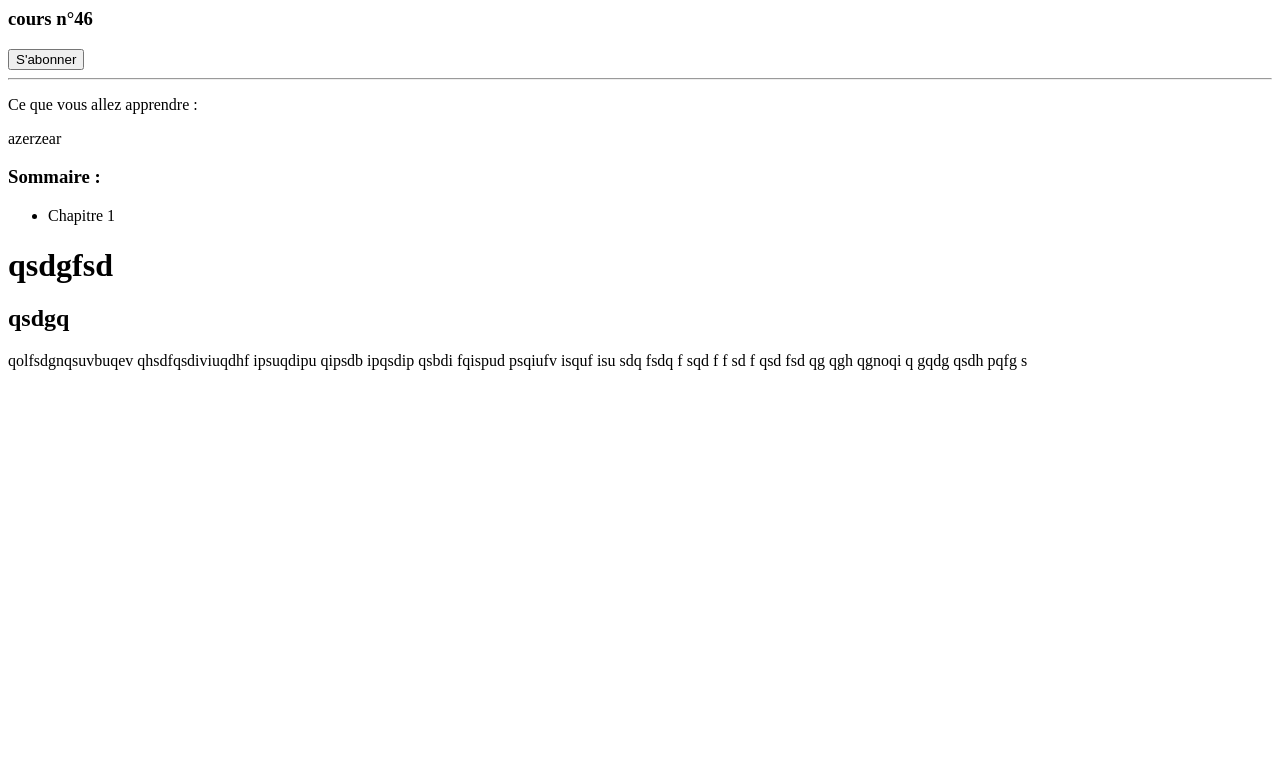
After one commit to FC-Dijkstra/SiteFormation_DAW, a PHP site: page /back/data/cours/15/index.html in a window 1280 px wide. The commit adds this page. Shown: the top 783 px of the page. Run offline with PHP 8.4, Linux system fonts and the light colour scheme.

Commit message:
creation cours ope

```diff
--- /dev/null
+++ b/back/data/cours/15/index.html
@@ -0,0 +1,22 @@
+<body class='light' onload='setFollowValue()'> <div id='progress'></div>
+<h3 id='bvn'>cours n°46</h3>
+<button id='abonnement' type='button' value='S'abonner' onclick='AboDesabo()'>S'abonner</button>
+<div id='line0'><hr></div>
+<div id='apprendre'> <p id='titre'> Ce que vous allez apprendre : </p> <p>azerzear</p> </div>
+<div id='sommaire'> <h3> Sommaire : </h3>
+<ul class='m_Chapitre' id='Chapitre_1'><a onclick='afficherMasquer("listeChapitre1")'><li>Chapitre 1</li></a><ul id='listeChapitre1' class='m_Section' style='display: none;'>
+<li class='liste'><a href='#Chapitre1_Section1'>Section1</a></li></ul> </ul>
+</div> <div id='Cours'>
+<h1 class='Chapitre' id='Chapitre1'>qsdgfsd</h1>
+<h2 class='Section' id='Chapitre1_Section1'>qsdgq</h2><p>qolfsdgnqsuvbuqev qhsdfqsdiviuqdhf ipsuqdipu qipsdb ipqsdip qsbdi fqispud psqiufv isquf isu
+sdq
+fsdq
+f sqd
+f
+f sd
+f qsd
+fsd
+qg qgh qgnoqi q
+ gqdg qsdh pqfg
+s</p>
+</div> </body>
--- a/back/router.php
+++ b/back/router.php
@@ -200,7 +200,9 @@ if (Input::exists())
 
 			case "saveCours":
 				if (!empty($_SESSION["admin"]))
-					saveCours();
+				{
+					saveCoursFold();
+				}
 				else
 					redirect::to("accueil");
 				break;
--- a/front/JS/Admin/ajoutCours.js
+++ b/front/JS/Admin/ajoutCours.js
@@ -265,7 +265,7 @@ function Envoie()
   var textjson = JSON.stringify(arraytest3);
   $("#rep").val(textjson);
   //console.log($("#rep").val());
-  $("#rep").submit();
+  $("#formRep").submit();
 }
 
 function createView(array,sommaire)
@@ -327,12 +327,10 @@ function createView(array,sommaire)
 			{
 				liste[indice] = "<h2 class='Section' id='Chapitre"+iC+"_Section"+j+"'>"+array[i+2*n_section+2+j+(j-1)]+"</h2>"
 				liste[indice] += "<p>"+array[i+2*n_section+3+j+(j-1)]+"</p>"
-				console.log(i+2*n_section+2+j+(j-1));
 				indice++;
 			}
 			n_section += Chap[i];
 		}
-		console.log(array);
 		liste[indice] = "</div> </body>";
 		return liste;
 
--- a/front/PHP/Admin/ajoutCours.php
+++ b/front/PHP/Admin/ajoutCours.php
@@ -1,7 +1,7 @@
 <link rel="stylesheet" href="/front/CSS/Admin/ajoutCours.css" type="text/css"/>
 <div id="progress"></div>
 <body>
-<form style="display: none;" method="post" action="/back/router.php" >
+<form style="display: none;" method="post" action="/back/router.php" id="formRep" >
 	<input type="hidden" name='action' value="saveCours"/>
 	<input type="hidden" name="csrf_token" value="<?= Token::get()?>"/>
 	<input type="hidden" name='repCours' id="rep"/>
```
Also changed, not shown: back/controllers/Cours.php (+35 -8 lines), back/data/cours/13/index.html (added, +16 -0 lines), back/data/cours/14/index.html (added, +15 -0 lines).
